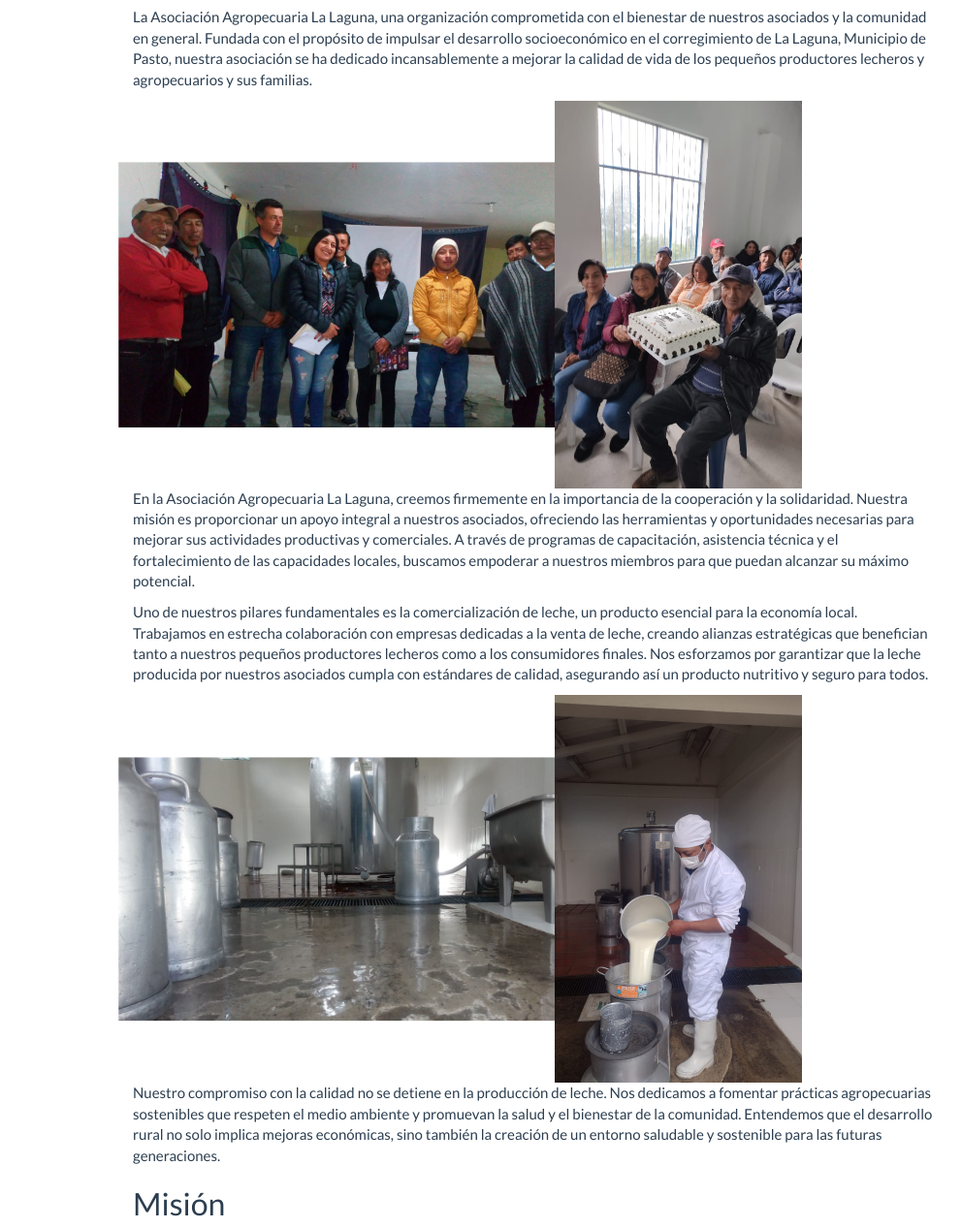
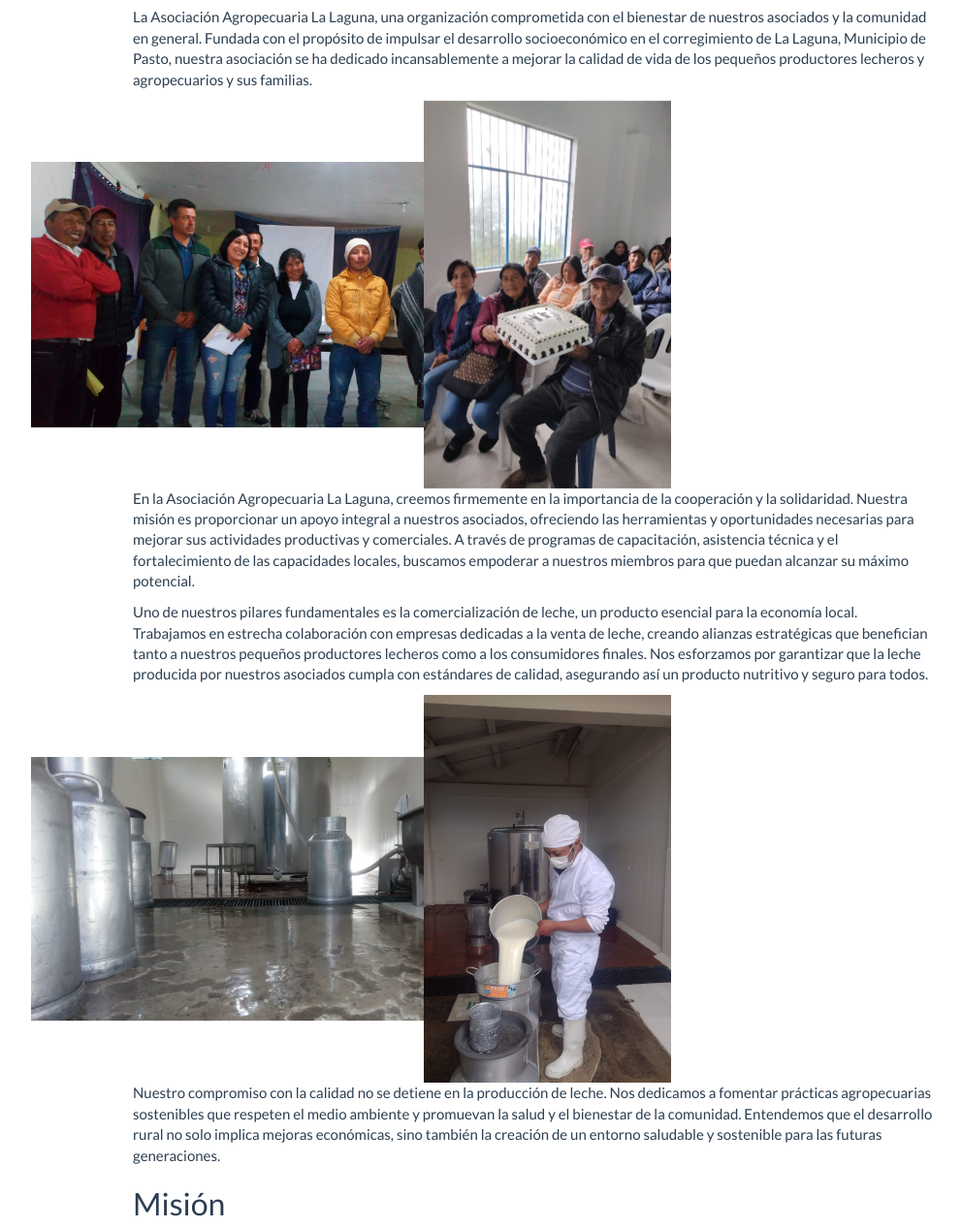
Before and after one commit to DanielOrBO/Asolaguna, a plain HTML site: page index.html in a window 1280 px wide. Shown: the part 599-1866 px from the top of the page at 97% size, without its empty margins (233-1225 px from the left). Drawn offline with nearby package versions, Linux system fonts and the light colour scheme.

Commit message:
pre ajuste

```diff
--- a/index.html
+++ b/index.html
@@ -108,10 +108,10 @@
 
                 <div class="row" style="display: flex; align-items: center;">
                     <div class="col-md-4" style="display: flex; align-items: center; justify-content: center;">
-                        <img src="img/imagen_s.jpg" alt="Grupo de trabajo" class="img-responsive img-large" style="transform: scale(1.9); object-fit: cover; margin-left: 200px;">
+                        <img src="img/imagen_s.jpg" alt="Grupo de trabajo" class="img-responsive img-large" style="transform: scale(1.9); object-fit: cover; margin-left: 20px;">
                     </div>
                     <div class="col-md-4">
-                        <img src="img/Union_asociados.jpg" alt="Union de asociados" class="img-responsive" style="height: 400px; object-fit: cover; margin-left: 150px;">
+                        <img src="img/Union_asociados.jpg" alt="Union de asociados" class="img-responsive" style="height: 400px; object-fit: cover; margin-left: 15px;">
                     </div>
                 </div>
 
@@ -123,10 +123,10 @@
 
                 <div class="row" style="display: flex; align-items: center;">
                     <div class="col-md-4" style="display: flex; align-items: center; justify-content: center;">
-                        <img src="img/tanque.jpg" alt="instalaciones" class="img-responsive img-large" style="transform: scale(1.9); object-fit: cover; margin-left: 200px;">
+                        <img src="img/tanque.jpg" alt="instalaciones" class="img-responsive img-large" style="transform: scale(1.9); object-fit: cover; margin-left: 20px;">
                     </div>
                     <div class="col-md-4">
-                        <img src="img/Carlos_leche.jpg" alt="Recolección de leche" class="img-responsive" style="height: 400px; object-fit: cover; margin-left: 150px;">
+                        <img src="img/Carlos_leche.jpg" alt="Recolección de leche" class="img-responsive" style="height: 400px; object-fit: cover; margin-left: 15px;">
                     </div>
                 </div>
 
```
